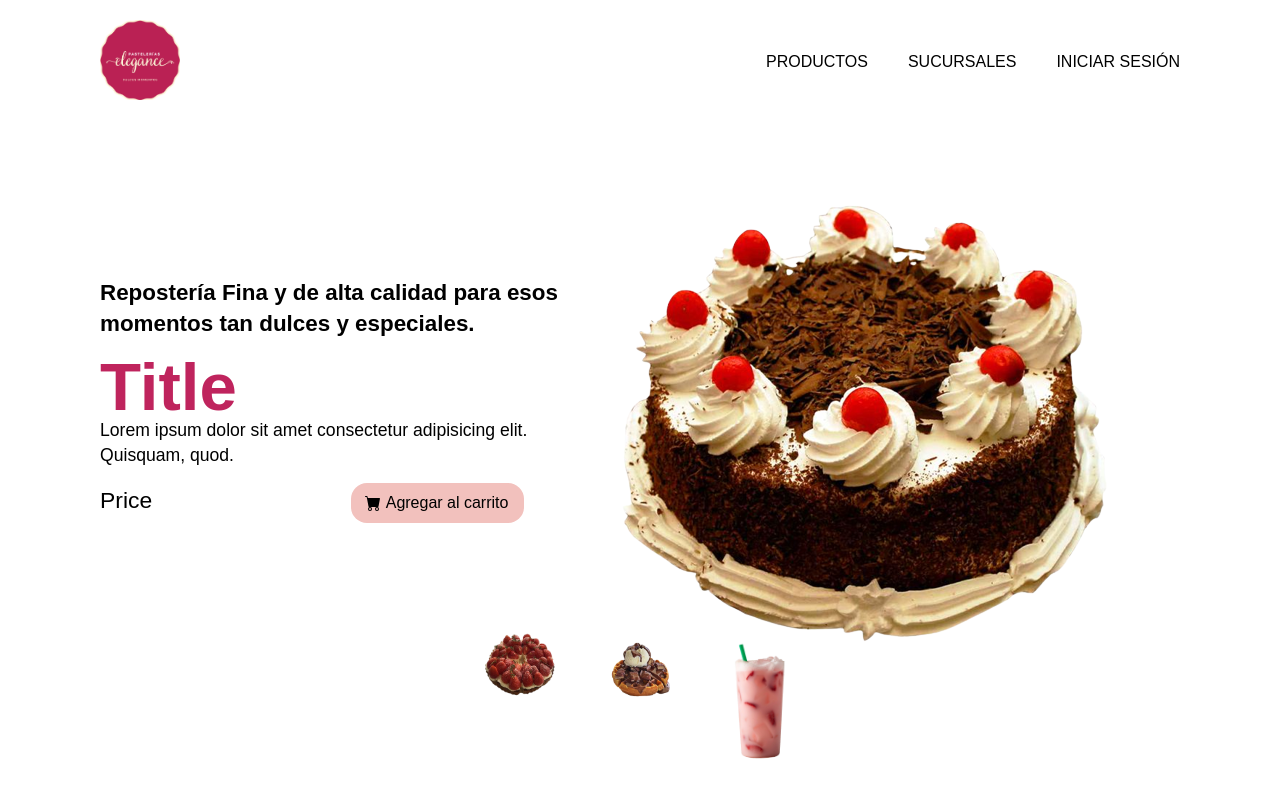
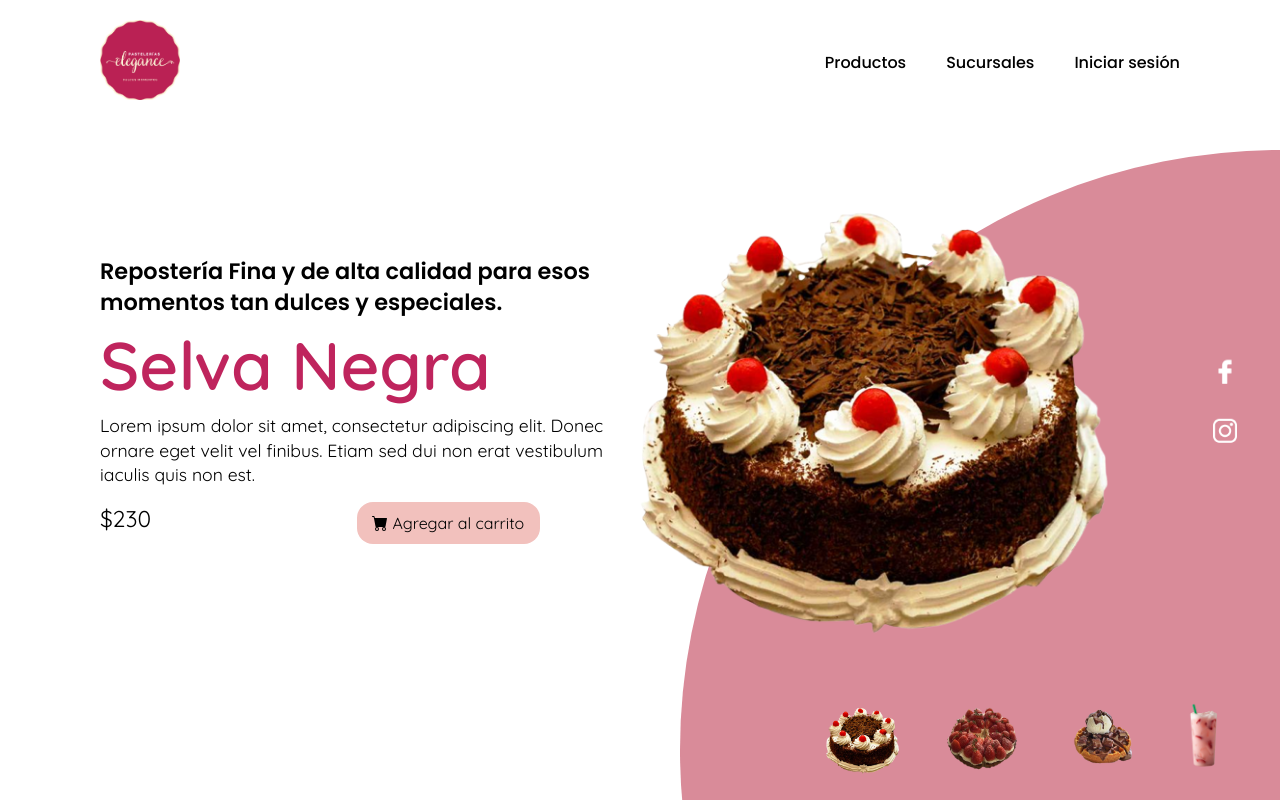
Before and after one commit to paulinau/BakeryWebsite, a PHP site: page / in a window 1280 px wide. Run offline with PHP 8.4, Linux system fonts and the light colour scheme; some web fonts are replaced.

Commit message:
mitad-index responsive

```diff
--- a/css/add_cart.css
+++ b/css/add_cart.css
@@ -39,7 +39,7 @@ button:hover svg {
 }
 
 button:hover span {
-  transform: translateX(9em);
+  transform: translateX(9.5em);
 }
 
 button:active {
--- a/css/style_index.css
+++ b/css/style_index.css
@@ -1,19 +1,11 @@
 /* Path: css\style_index.css */
+@import url('https://fonts.googleapis.com/css?family=Poppins:400,500,600,700&display=swap');
+@import url('https://fonts.googleapis.com/css?family=Quicksand:300,400,500,600,700&display=swap');
 
 *{
     margin: 0;
     padding: 0;
     box-sizing: border-box;
-}
-
-@font-face {
-    font-family: 'Poppins', sans-serif;
-    src: url('https://fonts.google.com/specimen/Poppins:200,300,400,500,600,700,800,900&display=swap');
-}
-
-@font-face {
-    font-family: 'Quicksand', sans-serif;
-    src: url('https://fonts.google.com/specimen/Quicksand?query=quicksand');
 }
 
 section{
@@ -62,7 +54,6 @@ header ul li a
     font-family: 'Poppins', sans-serif;
     font-weight: 500;
     font-size: 18;
-    text-transform: uppercase;
     margin-left: 40px;
     text-decoration: none;
 }
@@ -105,7 +96,8 @@ header ul li a
     font-size: 1.1em;
     line-height: 1.4em;
     font-family: 'Quicksand', sans-serif;
-    font-weight: 300;
+    font-weight: 400;
+    padding-top: 15px;
     padding-bottom: 15px;
 }
 
@@ -114,7 +106,7 @@ header ul li a
     color: #000;
     font-family: 'Quicksand', sans-serif;
     font-size: 1.3em;
-    font-weight: 300;
+    font-weight: 400;
     float: left;
     padding-top: 20px;
     padding-right: 40%;
@@ -124,7 +116,7 @@ header ul li a
 {
     width: 600px;
     display: flex;
-    justify-content: flex-end;
+    justify-content: center;
     padding-right: 50px;
     margin-top: 50px;
 }
@@ -132,14 +124,16 @@ header ul li a
 .content .imgBox img
 {
     max-width: 850px;
+    max-height: 450px;
 }
 
 .thumb
 {
     position: absolute;
-    left: 50%;
+    left: 80%;
     bottom: 20px;
     transform: translateX(-50%);
+    align-items: flex-end;
     display: flex;
 }
 
@@ -149,9 +143,162 @@ header ul li a
     display: inline-block;
     margin: 0 20px;
     cursor: pointer;
+    transition: 0.5s;
+}
+
+.thumb li:hover
+{
+    transform: translateY(-15px);
 }
 
 .thumb li img
 {
     max-width: 80px;
+    max-height: 80px;
 }
+
+.sci
+{
+    position: absolute;
+    top: 50%;
+    right: 30px;
+    transform: translateY(-50%);
+    display: flex;
+    justify-content: center;
+    align-items: center;
+    flex-direction: column;
+}
+
+.sci li
+{
+    list-style: none;
+}
+
+.sci li a
+{
+    display: inline-block;
+    margin: 5px 0;
+    transform: scale(0.6);
+}
+
+.circle
+{
+    position: absolute;
+    top: 0;
+    left: 0;
+    width: 100%;
+    height: 100%;
+    background: #D98B99;
+    clip-path: circle(600px at right 750px);
+}
+
+@media (max-width: 991px)
+{
+    header
+    {
+        padding: 20px;
+    }
+
+    header .logo
+    {
+        max-width: 60px;
+    }
+
+    header ul
+    {
+        display: none;
+    }
+    .toggle
+    {
+        position: relative;
+        width: 30px;
+        height: 30px;
+        cursor: pointer;
+        background: url(/img/menu.png);
+        background-size: 30px;
+        background-position: center;
+        background-repeat: no-repeat;
+        filter: invert(1);
+        z-index: 11;
+    }
+    .toggle.active
+    {
+        position: fixed;
+        right: 20px;
+        background: url(/img/close.png);
+        background-size: 25px;
+        background-position: center;
+        background-repeat: no-repeat;
+        filter: invert(1);
+    }
+    header ul.navigation.active
+    {
+        position: fixed;
+        top: 0;
+        left: 0;
+        width: 100%;
+        height: 100%;
+        display: flex;
+        justify-content: center;
+        align-items: center;
+        flex-direction: column;
+        background-color: #fff;
+        z-index: 10;
+    }
+    header ul li a {
+        font-size: 1.5em;
+        margin: 5px 0;
+    }
+    section
+    {
+        padding: 20px 20px 120px;
+    }
+    .content
+    {
+        flex-direction: column;
+        margin-top: 100px;
+    }
+    .content .textBox h2
+    {
+        font-size: 1.2em;
+        margin-bottom: 15px;
+    }
+    .content .textBox h2 span
+    {
+        font-size: 2.5em;
+    }
+    .content textBox
+    {
+        max-width: 100%;
+    }
+    .content .imgBox
+    {
+        max-width: 100%;
+        justify-content: center;
+    }
+    .content .imgBox img
+    {
+        max-width: 400px;
+        max-height: 400px;
+    }
+    .thumb
+    {
+        left: 50%;
+    }
+    .thumb li img
+    {
+        max-width: 60px;
+    }
+    .circle
+    {
+        clip-path: circle(400px at center bottom);
+    }
+    .sci
+    {
+        background: #BF245D;
+        right: 0;
+        width: 50px;
+        border-top-left-radius: 5px;
+        border-bottom-left-radius: 5px;
+    }
+}
--- a/index.html
+++ b/index.html
@@ -11,9 +11,11 @@
 </head>
 <body>
     <section>
+        <div class="circle"></div>
         <header>
             <a href="index.html"><img src="img/logo.png" alt="logo" class="logo"></a>
-            <ul>
+            <div class="toggle" onclick="toggleMenu();"></div>
+            <ul class="navigation">
                 <li><a href="#">Productos</a></li>
                 <li><a href="#">Sucursales</a></li>
                 <li><a href="#">Iniciar sesión</a></li>
@@ -22,8 +24,8 @@
 
         <div class="content">
             <div class="textBox">
-                <h2>Repostería Fina y de alta calidad para esos momentos tan dulces y especiales.<br><br><span>Title</span></h2>
-                <p>Lorem ipsum dolor sit amet consectetur adipisicing elit. Quisquam, quod.<br><span>Price</span></p>
+                <h2>Repostería Fina y de alta calidad para esos momentos tan dulces y especiales.<br><br><span id="title">Selva Negra</span></h2>
+                <p>Lorem ipsum dolor sit amet, consectetur adipiscing elit. Donec ornare eget velit vel finibus. Etiam sed dui non erat vestibulum iaculis quis non est. <br><span>$230</span></p>
                 <button>
                     <div class="svg-wrapper">
                         <svg xmlns="http://www.w3.org/2000/svg" width="16" height="16" fill="currentColor" class="bi bi-cart-fill" viewBox="0 0 16 16">
@@ -35,17 +37,26 @@
             </div>
 
             <div class="imgBox">
-                <img src="img/pastel.png" alt="pastel" class="productos">
+                <img src="img/pastel.png" alt="pastel" class="nuevos">
             </div>
         </div>
 
         <ul class="thumb">
-            <li><img src="img/pay-fresa.png"></li>
-            <li><img src="img/waffle.png"></li>
-            <li><img src="img/bebida-fresa.png"></li>
+            <li><img src="img/pastel.png" onclick="imgSlider('img/pastel.png');changeTitle(0)"></li>
+            <li><img src="img/pay-fresa.png" onclick="imgSlider('img/pay-fresa.png');changeTitle(1)"></li>
+            <li><img src="img/waffle.png" onclick="imgSlider('img/waffle.png');changeTitle(2)"></li>
+            <li><img src="img/bebida-fresa.png" onclick="imgSlider('img/bebida-fresa.png');changeTitle(3)"></li>
         </ul>
 
+        <ul class="sci">
+            <li><a href="#"><img src="img/facebook.png" style="max-width: 50px;"></a></li>
+            <li><a href="#"><img src="img/instagram.png" style="max-width: 40px;"></a></li>
+        </ul>
 
     </section>
+
+    <script type="text/javascript" src="js/script_index.js">
+
+    </script>
 </body>
 </html>
--- /dev/null
+++ b/js/script_index.js
@@ -0,0 +1,20 @@
+// Funcion para cambiar la imagen de cada pastel
+function imgSlider(anything){
+    document.querySelector('.nuevos').src = anything;
+}
+
+// Funcion para cambiar el titulo de cada pastel
+function changeTitle(position){
+    const titles = ["Selva Negra", "Pay frutal", "Waffle de Vainilla", "Malteada Rosa"];
+    const title = document.getElementById('title');
+
+    title.innerHTML = titles[position];
+}
+
+// Funcion para desplegar un menu
+function toggleMenu(){
+    var menuToggle = document.querySelector('.toggle');
+    var navigation = document.querySelector('.navigation');
+    menuToggle.classList.toggle('active');
+    navigation.classList.toggle('active');
+}
```
Also changed, not shown: img/close.png (added), img/facebook.png (added), img/instagram.png (added), img/menu.png (added).
